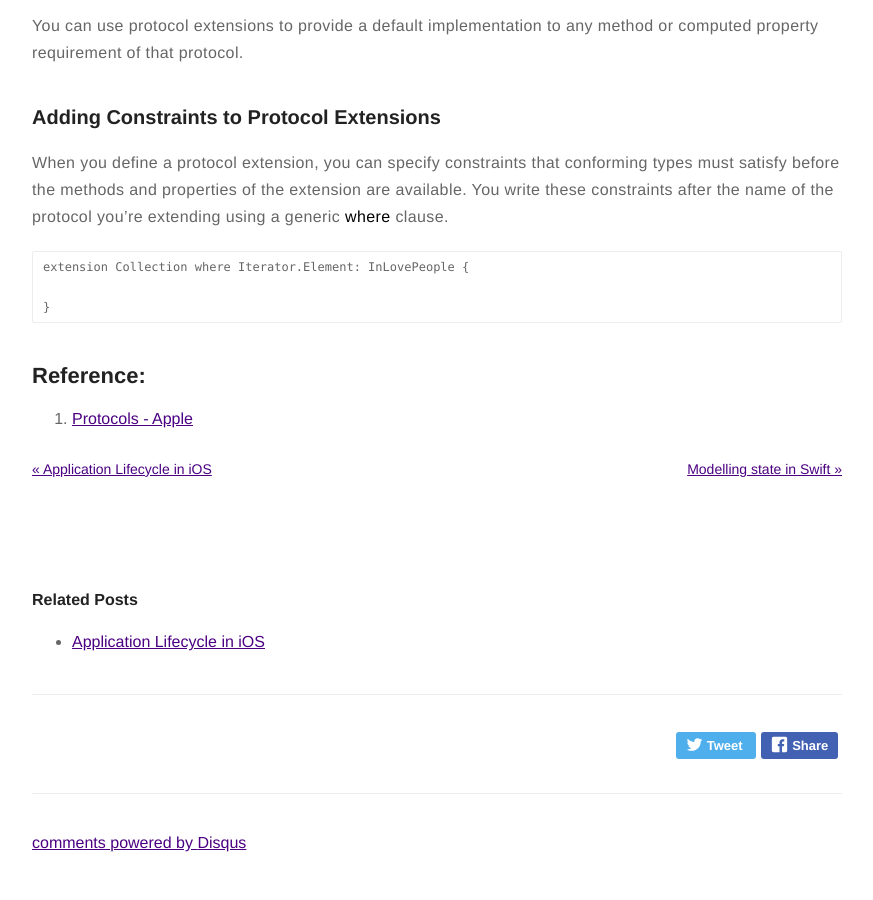
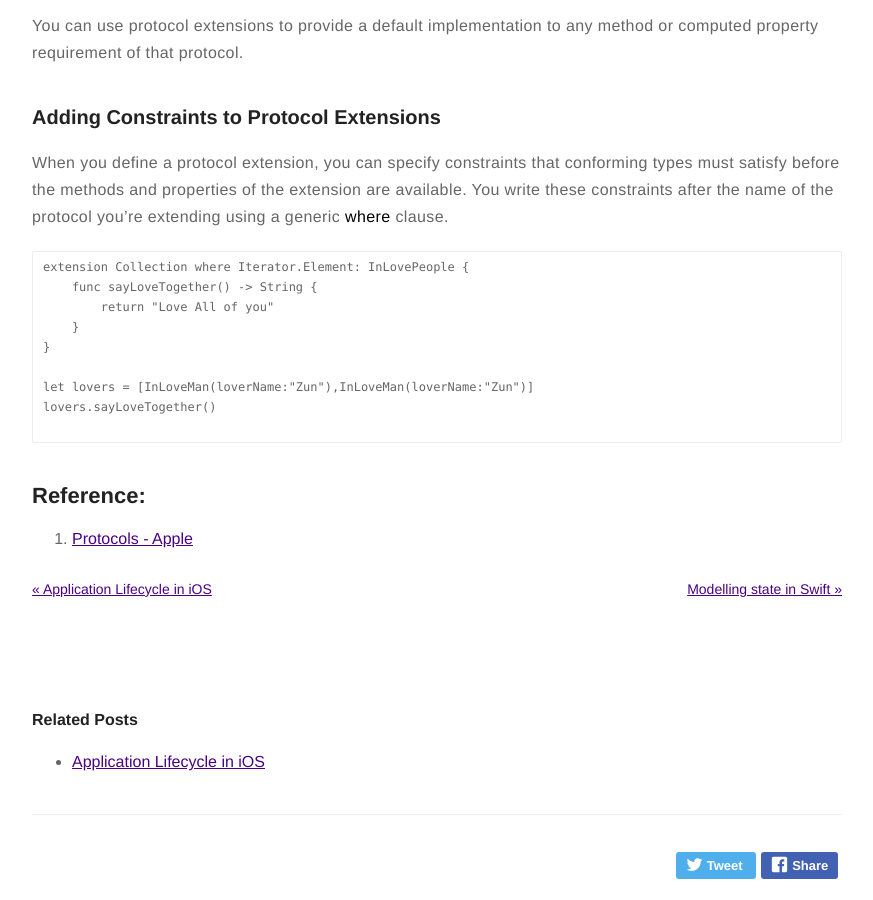
Before and after one commit to chungbd/bunchu, a Jekyll site: the page built from _posts/2017-07-06-Protocol-in-Swift.markdown, in a window 1280 px wide and 900 px high, scrolled down 7836 px. Shown: the whole window, without its empty margins (203-1076 px from the left). Built offline with Jekyll 4.4.1, drawn with Linux system fonts in a browser that asks for light colours; comment, search, counter and statistics services are not loaded.

Commit message:
- update content for Protocol

````diff
--- a/_posts/2017-07-06-Protocol-in-Swift.markdown
+++ b/_posts/2017-07-06-Protocol-in-Swift.markdown
@@ -351,9 +351,17 @@ When you define a protocol extension, you can specify constraints that conformin
 
 ```
 extension Collection where Iterator.Element: InLovePeople {
+    func sayLoveTogether() -> String {
+        return "Love All of you"
+    }
+}
 
-}
+let lovers = [InLoveMan(loverName:"Zun"),InLoveMan(loverName:"Zun")]
+lovers.sayLoveTogether()
+
 ```
+
+
 
 ## Reference:
 1. [Protocols - Apple](https://developer.apple.com/library/content/documentation/Swift/Conceptual/Swift_Programming_Language/Protocols.html)
````
